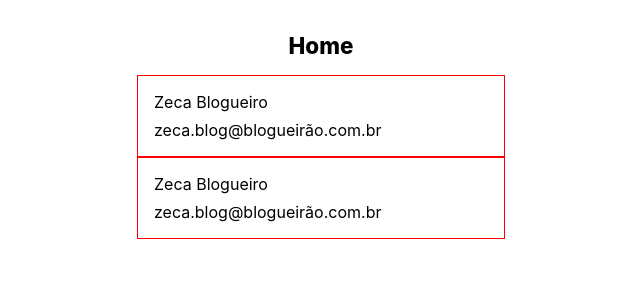
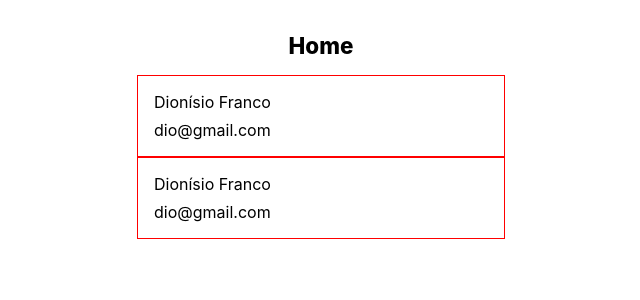
Before and after one commit to indigotech/onboard-yugo-miyahara, a React (Create React App) app in the folder my-app/: page /home in a window 1280 px wide. Shown: the top 300 px of the page, without its empty margins (319-959 px from the left). Built offline with nearby package versions, Linux system fonts and the light colour scheme; sample sign-in values are in the browser's storage.

Commit message:
add listItem props

```diff
--- a/my-app/src/components/home.tsx
+++ b/my-app/src/components/home.tsx
@@ -8,8 +8,8 @@ export class Home extends React.Component {
         return (
             <div className="container">
                 <HDisplay text="Home"/>
-                <ListItem/>
-                <ListItem/>
+                <ListItem name="Dionísio Franco" email="dio@gmail.com"/>
+                <ListItem name="Dionísio Franco" email="dio@gmail.com"/>
             </div>
         );
     }
--- a/my-app/src/components/listItem.tsx
+++ b/my-app/src/components/listItem.tsx
@@ -1,20 +1,17 @@
 import * as React from "react";
 import "./listItem.css";
 
-interface Props{
-
+interface Props {
+    name: string;
+    email: string;
 }
 
 export class ListItem extends React.Component<Props> {
     render() {
         return (
             <div className="listItem">
-                <div className="listItemName">
-                    Zeca Blogueiro
-                </div>
-                <div className="listItemEmail">
-                    zeca.blog@blogueirão.com.br
-                </div>
+                <div className="listItemName">{this.props.name}</div>
+                <div className="listItemEmail">{this.props.email}</div>
             </div>
         );
     }
```
